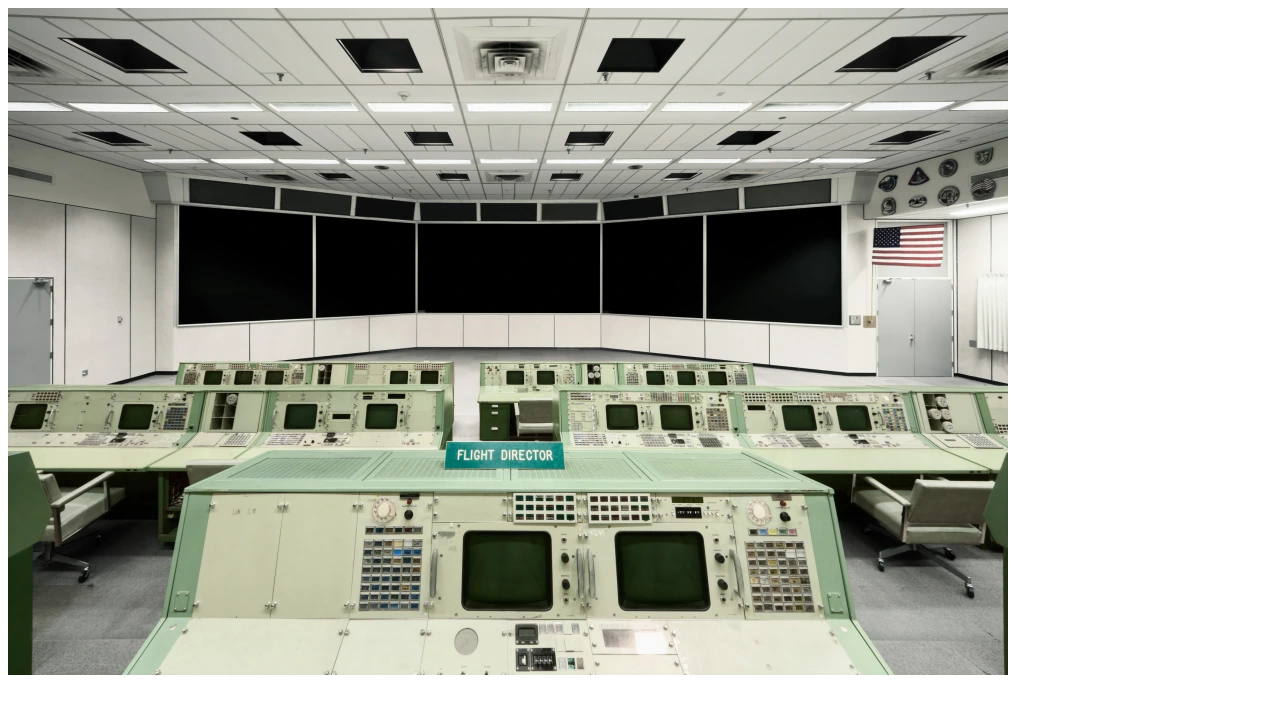
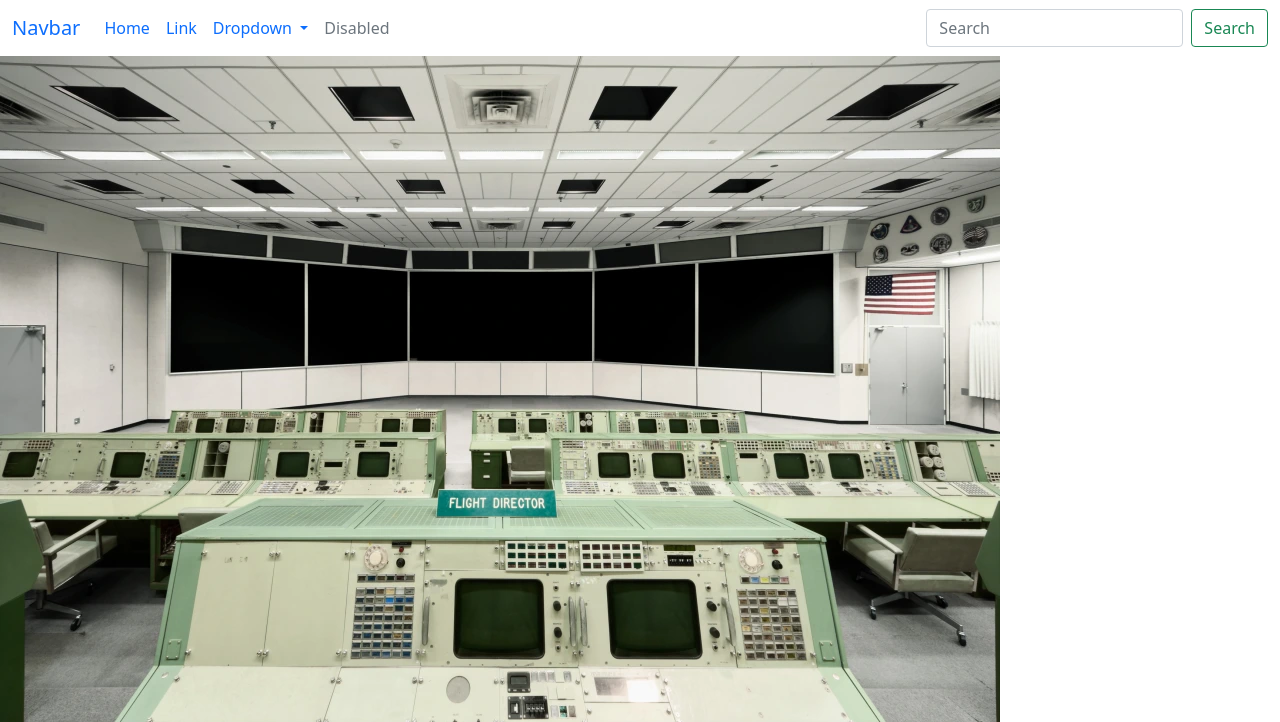
Before and after one commit to willsf2021/Flask-e-Jinja-Base-Italiano-, a Flask app: page / in a window 1280 px wide. Shown: the top 722 px of the page. Run offline with Flask 3, Linux system fonts and the light colour scheme.

Commit message:
feat: utillizzando il bootstrap

```diff
--- a/templates/index.html
+++ b/templates/index.html
@@ -1,14 +1,66 @@
-<!DOCTYPE html>
+<!doctype html>
 <html lang="en">
-<head>
-    <meta charset="UTF-8">
-    <meta name="viewport" content="width=device-width, initial-scale=1.0">
+  <head>
+    <!-- Required meta tags -->
+    <meta charset="utf-8">
+    <meta name="viewport" content="width=device-width, initial-scale=1">
+
+    <!-- Bootstrap CSS -->
+    <link href="https://cdn.jsdelivr.net/npm/bootstrap@5.0.2/dist/css/bootstrap.min.css" rel="stylesheet" integrity="sha384-EVSTQN3/azprG1Anm3QDgpJLIm9Nao0Yz1ztcQTwFspd3yD65VohhpuuCOmLASjC" crossorigin="anonymous">
+
     <title>{% block title %}{% endblock title %}</title>
     {% block css %}{% endblock css %}
-</head>
-<body>
-    {% block content %}
+  </head>
+  <body>
+    <nav class="navbar navbar-expand-lg bg-body-tertiary">
+  <div class="container-fluid">
+    <a class="navbar-brand" href="#">Navbar</a>
+    <button class="navbar-toggler" type="button" data-bs-toggle="collapse" data-bs-target="#navbarSupportedContent" aria-controls="navbarSupportedContent" aria-expanded="false" aria-label="Toggle navigation">
+      <span class="navbar-toggler-icon"></span>
+    </button>
+    <div class="collapse navbar-collapse" id="navbarSupportedContent">
+      <ul class="navbar-nav me-auto mb-2 mb-lg-0">
+        <li class="nav-item">
+          <a class="nav-link active" aria-current="page" href="#">Home</a>
+        </li>
+        <li class="nav-item">
+          <a class="nav-link" href="#">Link</a>
+        </li>
+        <li class="nav-item dropdown">
+          <a class="nav-link dropdown-toggle" href="#" role="button" data-bs-toggle="dropdown" aria-expanded="false">
+            Dropdown
+          </a>
+          <ul class="dropdown-menu">
+            <li><a class="dropdown-item" href="#">Action</a></li>
+            <li><a class="dropdown-item" href="#">Another action</a></li>
+            <li><hr class="dropdown-divider"></li>
+            <li><a class="dropdown-item" href="#">Something else here</a></li>
+          </ul>
+        </li>
+        <li class="nav-item">
+          <a class="nav-link disabled" aria-disabled="true">Disabled</a>
+        </li>
+      </ul>
+      <form class="d-flex" role="search">
+        <input class="form-control me-2" type="search" placeholder="Search" aria-label="Search"/>
+        <button class="btn btn-outline-success" type="submit">Search</button>
+      </form>
+    </div>
+  </div>
+</nav>
+      {% block content %}
     <img src="../static/img.webp" alt="apollo control room"> <!-- Metto il Path relativo qui -->
     {% endblock content %}
-</body>
+
+    <!-- Optional JavaScript; choose one of the two! -->
+
+    <!-- Option 1: Bootstrap Bundle with Popper -->
+    <script src="https://cdn.jsdelivr.net/npm/bootstrap@5.0.2/dist/js/bootstrap.bundle.min.js" integrity="sha384-MrcW6ZMFYlzcLA8Nl+NtUVF0sA7MsXsP1UyJoMp4YLEuNSfAP+JcXn/tWtIaxVXM" crossorigin="anonymous"></script>
+
+    <!-- Option 2: Separate Popper and Bootstrap JS -->
+    <!--
+    <script src="https://cdn.jsdelivr.net/npm/@popperjs/core@2.9.2/dist/umd/popper.min.js" integrity="sha384-IQsoLXl5PILFhosVNubq5LC7Qb9DXgDA9i+tQ8Zj3iwWAwPtgFTxbJ8NT4GN1R8p" crossorigin="anonymous"></script>
+    <script src="https://cdn.jsdelivr.net/npm/bootstrap@5.0.2/dist/js/bootstrap.min.js" integrity="sha384-cVKIPhGWiC2Al4u+LWgxfKTRIcfu0JTxR+EQDz/bgldoEyl4H0zUF0QKbrJ0EcQF" crossorigin="anonymous"></script>
+    -->
+  </body>
 </html>
```
